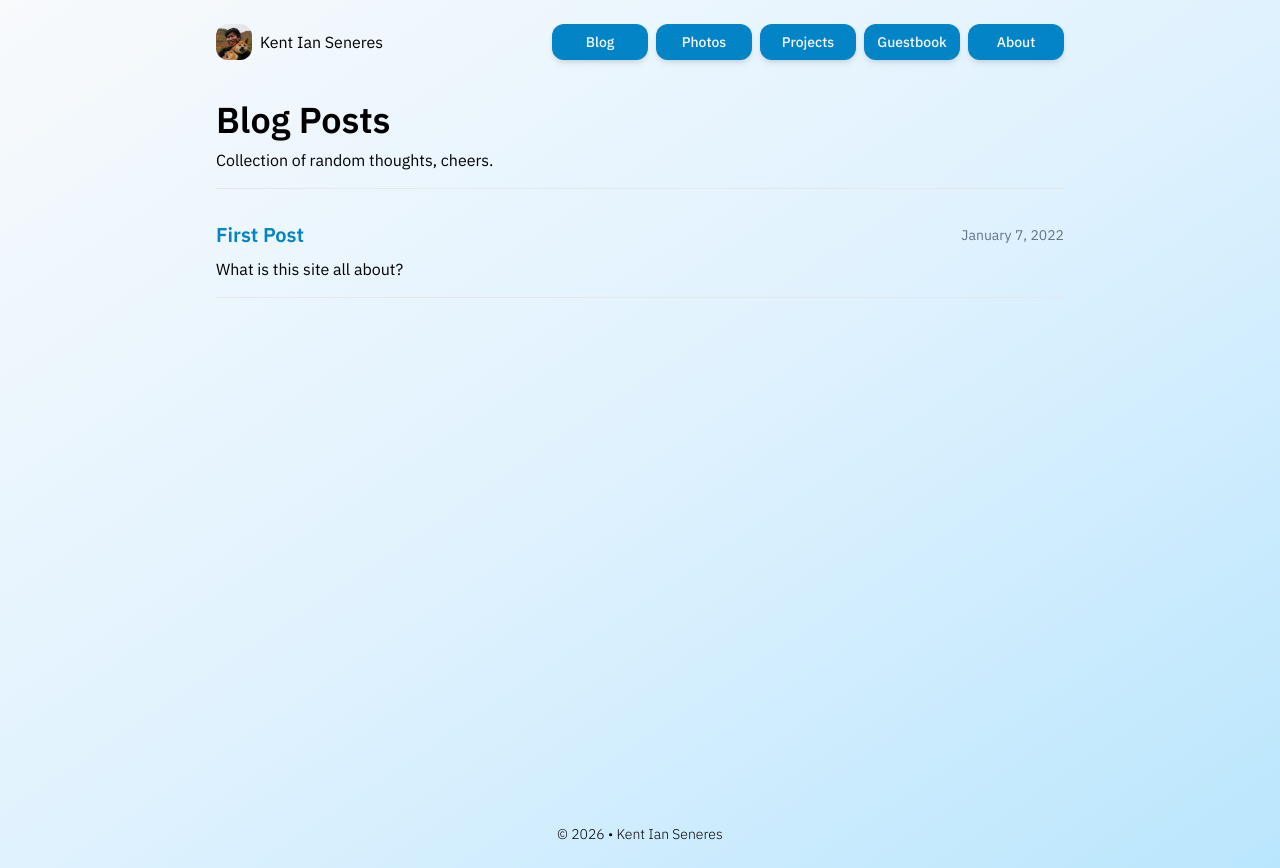
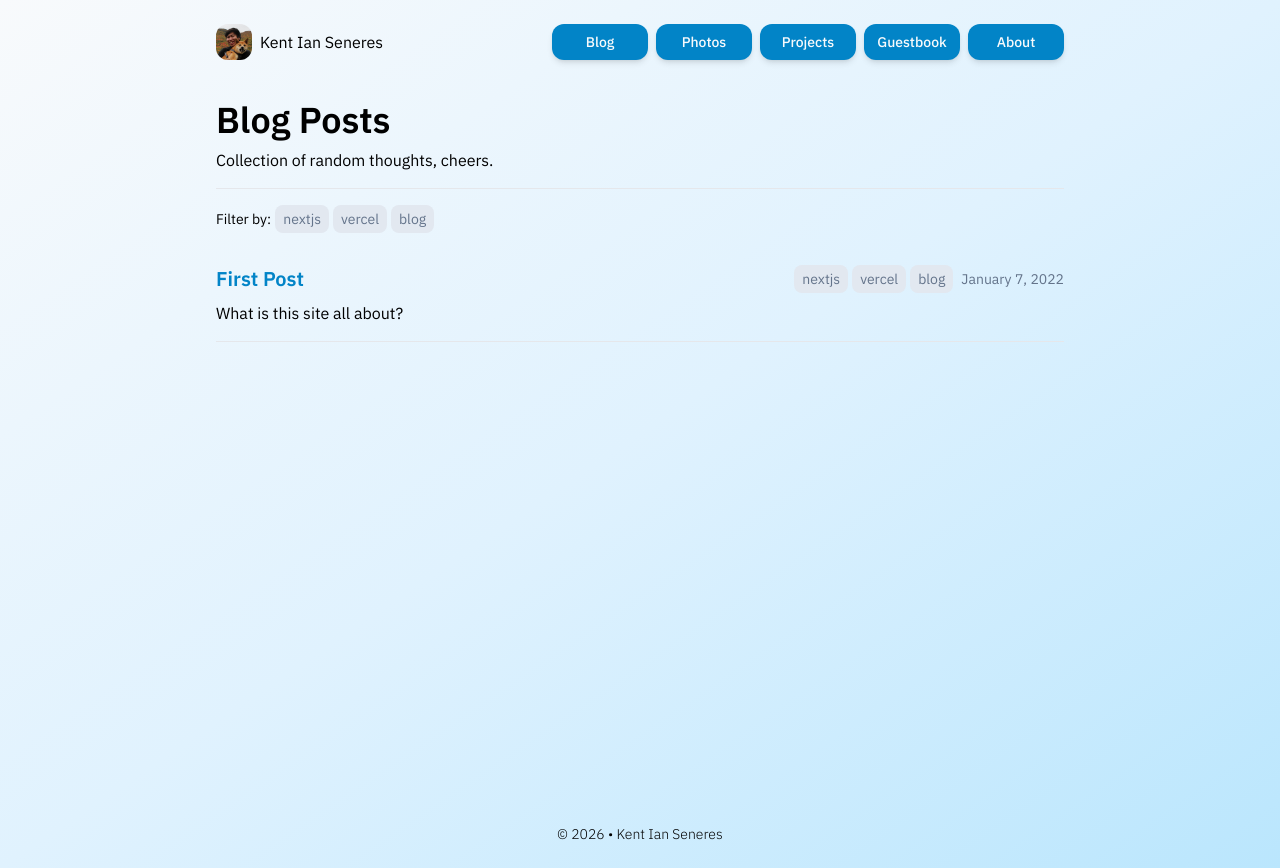
Before and after one commit to kent-seneres/personal-site, a Next.js app: page /blog in a window 1280 px wide. Built offline with nearby package versions, Linux system fonts and the light colour scheme.

Commit message:
add tag chips

```diff
--- /dev/null
+++ b/components/Chip.tsx
@@ -0,0 +1,27 @@
+import React from "react";
+
+type ChipProps = {
+  value: string;
+  highlighted?: boolean;
+  onClick?: () => void | undefined;
+};
+
+const Chip: React.FC<ChipProps> = (props) => {
+  return props.highlighted && props.onClick ? (
+    <button
+      onClick={props.onClick}
+      className={`w-min px-2 py-1 text-center rounded-lg text-sm text-slate-50 bg-sky-500 hover:bg-sky-400`}
+    >
+      {props.value}
+    </button>
+  ) : (
+    <button
+      onClick={props.onClick}
+      className={`w-min px-2 py-1 text-center rounded-lg text-sm text-slate-500 bg-slate-200 hover:bg-slate-300`}
+    >
+      {props.value}
+    </button>
+  );
+};
+
+export default Chip;
--- a/components/Posts.tsx
+++ b/components/Posts.tsx
@@ -1,9 +1,12 @@
+import React from "react";
 import Link from "next/link";
 import { ContentType, PostData } from "@lib/types";
+import Chip from "@components/Chip";
 
 type PostProps = {
   href: string;
   post: PostData;
+  onSelectTag: (tag: string) => void;
 };
 
 const Post: React.FC<PostProps> = (props) => {
@@ -22,7 +25,18 @@ const Post: React.FC<PostProps> = (props) => {
             {post.title}
           </a>
         </Link>
+        <div className="flex row items-center space-x-2">
+          <div className="flex row space-x-1">
+            {post.tags?.map((t) => (
+              <Chip
+                key={`${post.id}-${t}`}
+                value={t}
+                onClick={() => props.onSelectTag(t)}
+              />
+            ))}
+          </div>
           <p className="text-sm text-slate-500">{date}</p>
+        </div>
       </div>
       <p className="mt-2">{post.description}</p>
     </div>
@@ -41,16 +55,60 @@ const Posts: React.FC<PostsProps> = (props) => {
     return <p className="text-xl text-left my-4">No posts!</p>;
   }
 
+  const allTags = props.posts.reduce(
+    (tags, post) => new Set([...tags, ...(post.tags ?? [])]),
+    new Set<string>()
+  );
+
+  const [selectedTags, setSelectedTags] = React.useState<string[]>([]);
+
+  const toggleTagSelection = (tag: string) => {
+    if (selectedTags.includes(tag)) {
+      setSelectedTags((prev) => prev.filter((t) => t !== tag));
+    } else {
+      setSelectedTags((prev) => [...prev, tag]);
+    }
+  };
+
+  const selectTag = (tag: string) => {
+    if (!selectedTags.includes(tag)) {
+      setSelectedTags((prev) => [...prev, tag]);
+    }
+  };
+
   return (
+    <div className="space-y-4">
+      <div className="flex row space-x-1 items-center">
+        <p className="text-sm">Filter by:</p>
+        {[...allTags].map((t) => (
+          <Chip
+            key={`summary-${t}`}
+            value={t}
+            highlighted={selectedTags.includes(t)}
+            onClick={() => toggleTagSelection(t)}
+          />
+        ))}
+      </div>
       <ul>
-      {posts.map((post) => {
+        {posts
+          .filter(
+            (post) =>
+              selectedTags.length === 0 ||
+              post.tags?.some((t) => selectedTags.includes(t))
+          )
+          .map((post) => {
             return (
               <li key={post.id}>
-            <Post href={`${props.type}/${post.id}`} post={post} />
+                <Post
+                  href={`${props.type}/${post.id}`}
+                  post={post}
+                  onSelectTag={selectTag}
+                />
               </li>
             );
           })}
       </ul>
+    </div>
   );
 };
 
```
Lines whose indentation alone changed are shown as unchanged.
